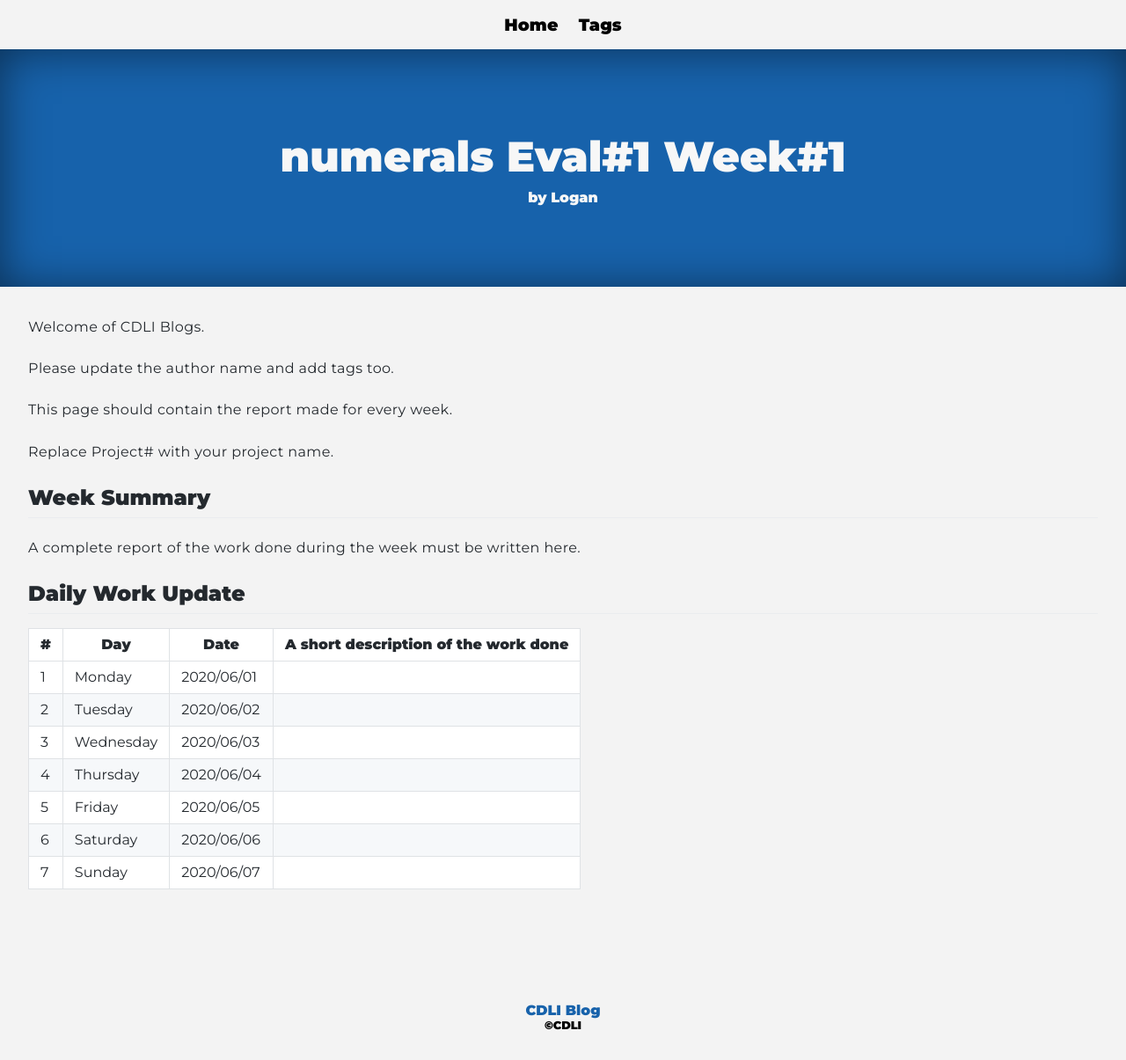
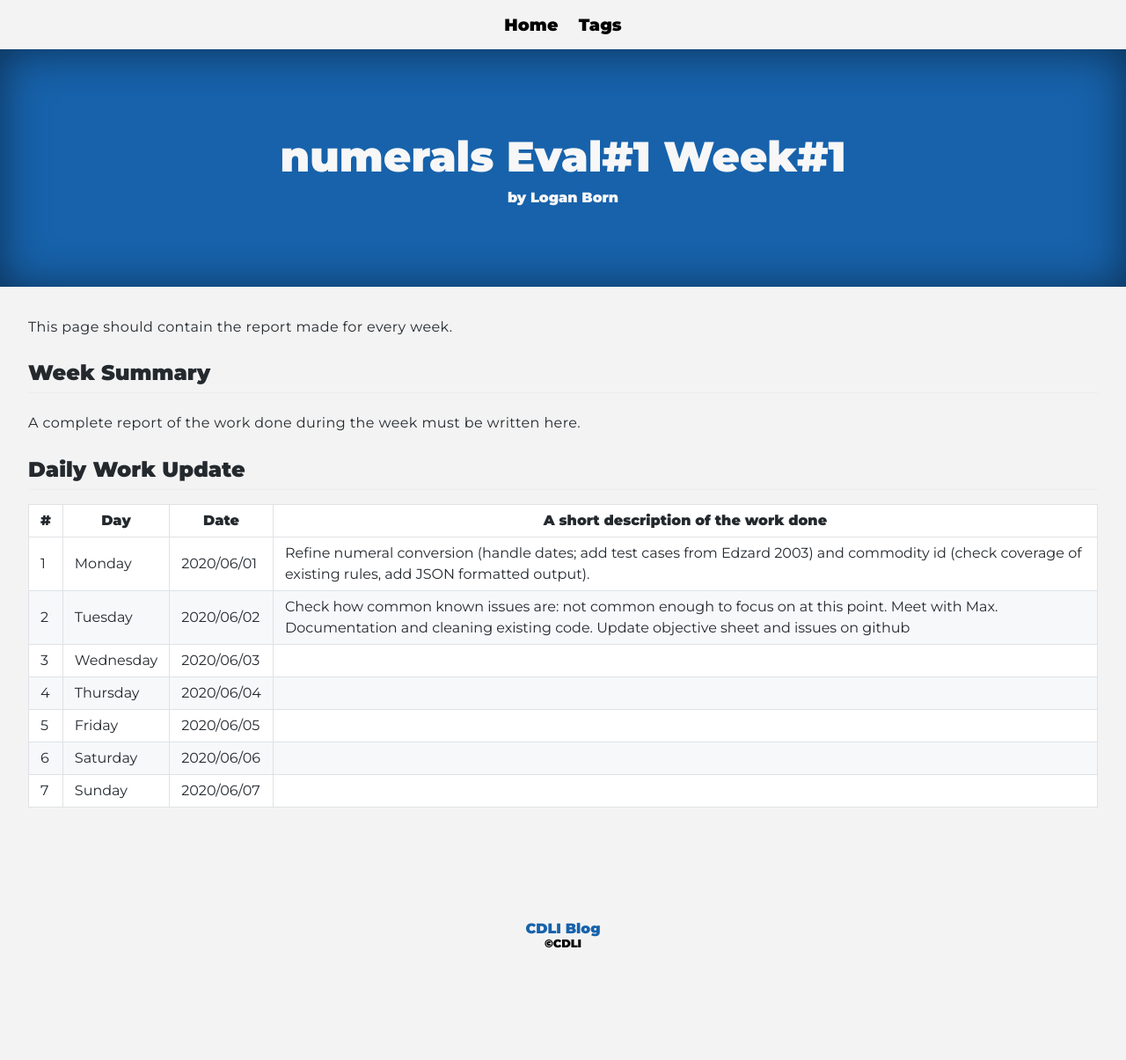
Before and after one commit to cdli-gh/blog, a Jekyll site: the page built from _blog/gsoc20/numerals/posts/01_week1.md, in a window 1280 px wide. Shown: the whole page at 88% size. Built offline with Jekyll 4.4.1, drawn with Linux system fonts in a browser that asks for light colours; Markdown is read by kramdown in place of the engine named in the settings; after the commit the page ends 1112 px from its top, so only the background shows below that.

Commit message:
Update first week and links to github issues

```diff
--- a/_blog/gsoc20/numerals/posts/01_week1.md
+++ b/_blog/gsoc20/numerals/posts/01_week1.md
@@ -1,16 +1,10 @@
 ---
 layout: page
 title: numerals Eval#1 Week#1
-author: "Logan"
+author: "Logan Born"
 tags: ["week","gsoc","gsoc2020","numerals","eval#1","week#1"]
 ---
-Welcome of CDLI Blogs.
-
-Please update the author name and add tags too.
-
 This page should contain the report made for every week.
-
-Replace Project# with your project name.
 
 ## Week Summary
 
@@ -21,8 +15,8 @@ A complete report of the work done during the week must be written here.
 
 |\#|Day|Date|A short description of the work done|
 |---	|---	|---	|---	|
-|1   	| Monday 	|   2020/06/01	|   	|
-|2   	| Tuesday  	|   2020/06/02	|   	|
+|1   	| Monday 	|   2020/06/01	| Refine numeral conversion (handle dates; add test cases from Edzard 2003) and commodity id (check coverage of existing rules, add JSON formatted output).  	|
+|2   	| Tuesday  	|   2020/06/02	| Check how common known issues are: not common enough to focus on at this point. Meet with Max. Documentation and cleaning existing code. Update objective sheet and issues on github  	|
 |3   	| Wednesday  	|  2020/06/03 	|   	|
 |4   	| Thursday  	|   2020/06/04	|   	|
 |5   	| Friday  	|   2020/06/05	|   	|
```
Also changed, not shown: _blog/gsoc20/numerals/index.md (+2 -2 lines).
